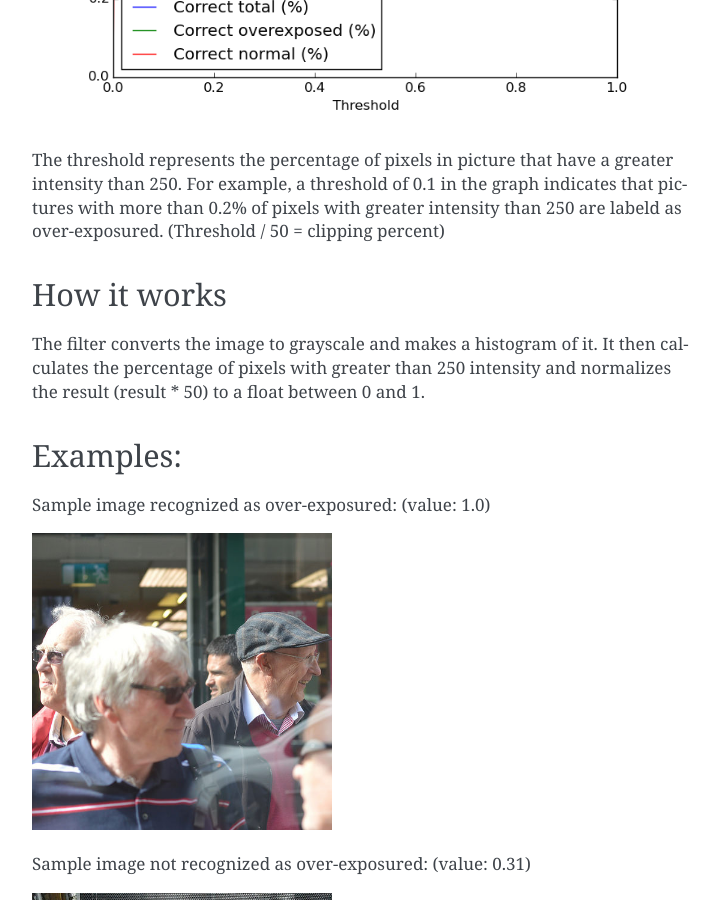
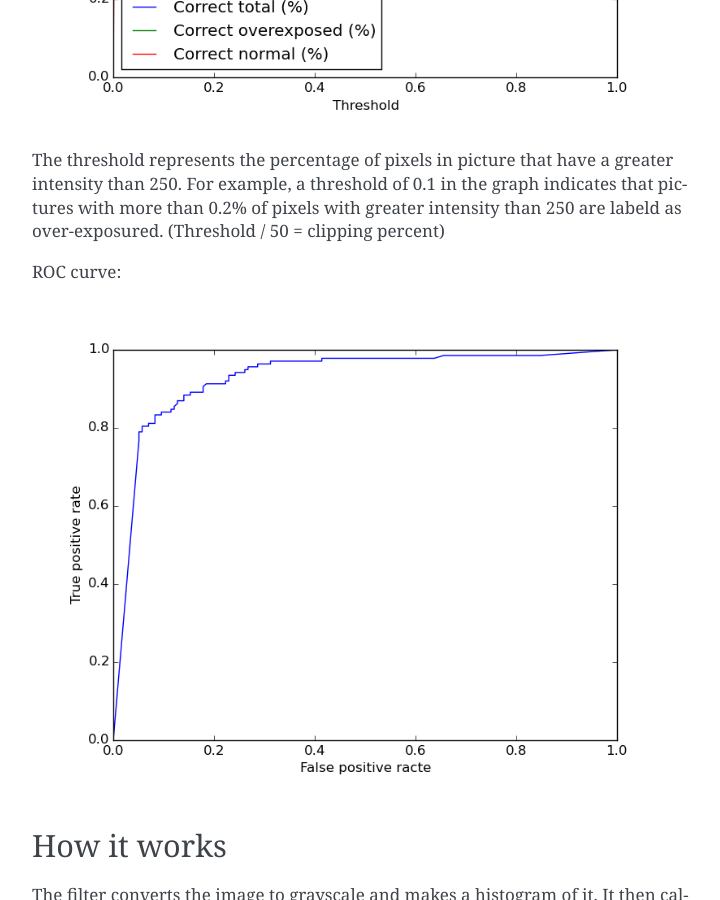
Before and after one commit to vismantic-ohtuprojekti/qualipy, a Sphinx documentation site: the page built from docs/over_exposed.rst, in a window 1280 px wide and 900 px high, scrolled down 601 px. Shown: the whole window, without its empty margins (388-1108 px from the left). Built offline with Sphinx 7.4.7, drawn with Linux system fonts in a browser that asks for light colours.

Commit message:
Add ROC curves

```diff
--- a/docs/filters.rst
+++ b/docs/filters.rst
@@ -3,7 +3,7 @@ Filters
 
 Usage
 =====
-All filters can be used in combination with the imgfilter.process function by adding a corresponding class instance to the list of filters to be used. All filters return a float value between 0 and 1, where 0.0 indicates negative (for example 0.0 in blur detection indicates that the image is not blurred) and 1.0 indicates positive. When the prediction near 0.5 is returned, the filter is more uncertain about the classification.
+All filters can be used in combination with the imgfilter.process function by adding a corresponding class instance to the list of filters to be used. The filters return a float value between 0 and 1, where 0.0 indicates negative (for example 0.0 in blur detection indicates that the image is not blurred) and 1.0 indicates positive. When a prediction near 0.5 is returned, the filter is more uncertain about the classification.
 
 List of filters
 ===============
--- a/docs/multiple_salient_regions.rst
+++ b/docs/multiple_salient_regions.rst
@@ -13,4 +13,4 @@ First, the full saliency map is extracted using the object extraction algorithm:
 
 .. image:: images/multiple_salient_regions.jpg
 
-This saliency map is binarized by marking all pixels with value over 120 as white and the rest black. The areas of the produced white blobs are calculated, and if multiple blobs big enough in comparison to the biggest blob are found, the image is considered to have multiple salient regions.
+This saliency map is binarized by marking all pixels with intensity over 120 as white and the rest black. The areas of the produced white blobs are calculated, and if multiple blobs big enough in comparison to the biggest blob are found, the image is considered to have multiple salient regions.
--- a/docs/over_exposed.rst
+++ b/docs/over_exposed.rst
@@ -11,6 +11,10 @@ The filter can be used in combination with the imgfilter.process function by add
 
 The threshold represents the percentage of pixels in picture that have a greater intensity than 250. For example, a threshold of 0.1 in the graph indicates that pictures with more than 0.2% of pixels with greater intensity than 250 are labeld as over-exposured. (Threshold / 50 = clipping percent)
 
+ROC curve:
+
+.. image:: images/roc_over_exposure.png
+   :width: 650px
 
 How it works
 ------------
@@ -23,14 +27,14 @@ Examples:
 Sample image recognized as over-exposured: (value: 1.0)
 
 .. image:: images/exposure_sample_bad.jpg
-   :width: 300px
+   :width: 200px
 
 Sample image not recognized as over-exposured: (value: 0.31)
 
 .. image:: images/exposure_sample_good.jpg
-   :width: 300px
+   :width: 200px
 
 Sample image not recognized as over-exposured: (value: 0.002)
 
 .. image:: images/exposure_sample_good2.jpg
-   :width: 300px
+   :width: 200px
--- a/docs/small_object.rst
+++ b/docs/small_object.rst
@@ -12,4 +12,4 @@ Parameters
 .. currentmodule:: imgfilter.filters.small_object
 .. autoclass:: ObjectTooSmall
 
-The **min_ratio** parameter is used to define the minimum size for an object as the ratio of the size of the image. Sizes below this ratio are considered to be small. The default ratio is 0.05.
+The **min_ratio** parameter is used to define the minimum size for an object as the ratio of the size of the image. Objects of sizes below this ratio are considered to be too small. The default ratio is 0.05.
--- a/docs/testing.rst
+++ b/docs/testing.rst
@@ -30,7 +30,7 @@ Pattern detection
 For 100 pattern images and 120 non pattern images which were downloaded from Flickr:
 
 * Correct predictions for all samples: 70,37 %
-* Correct predictions for pattern images: 67.08 %
+* Correct predictions for pattern images: 67,08 %
 * Correct predictions for non pattern images: 72,73 %
 
 Over-exposure detection
```
Also changed, not shown: docs/blurred_context.rst (+7 -0 lines), docs/images/roc_blurred_context.png (added), docs/images/roc_over_exposure.png (added).
